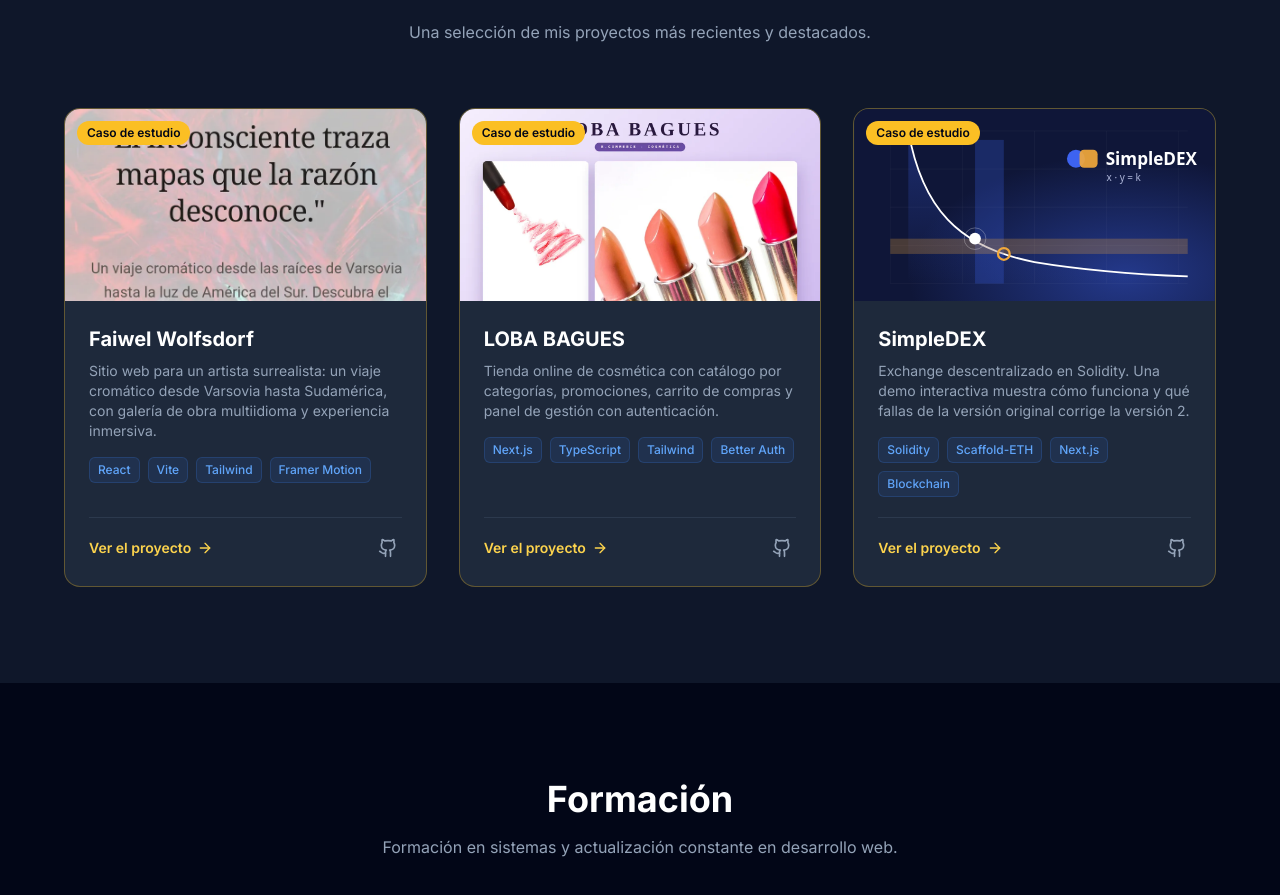
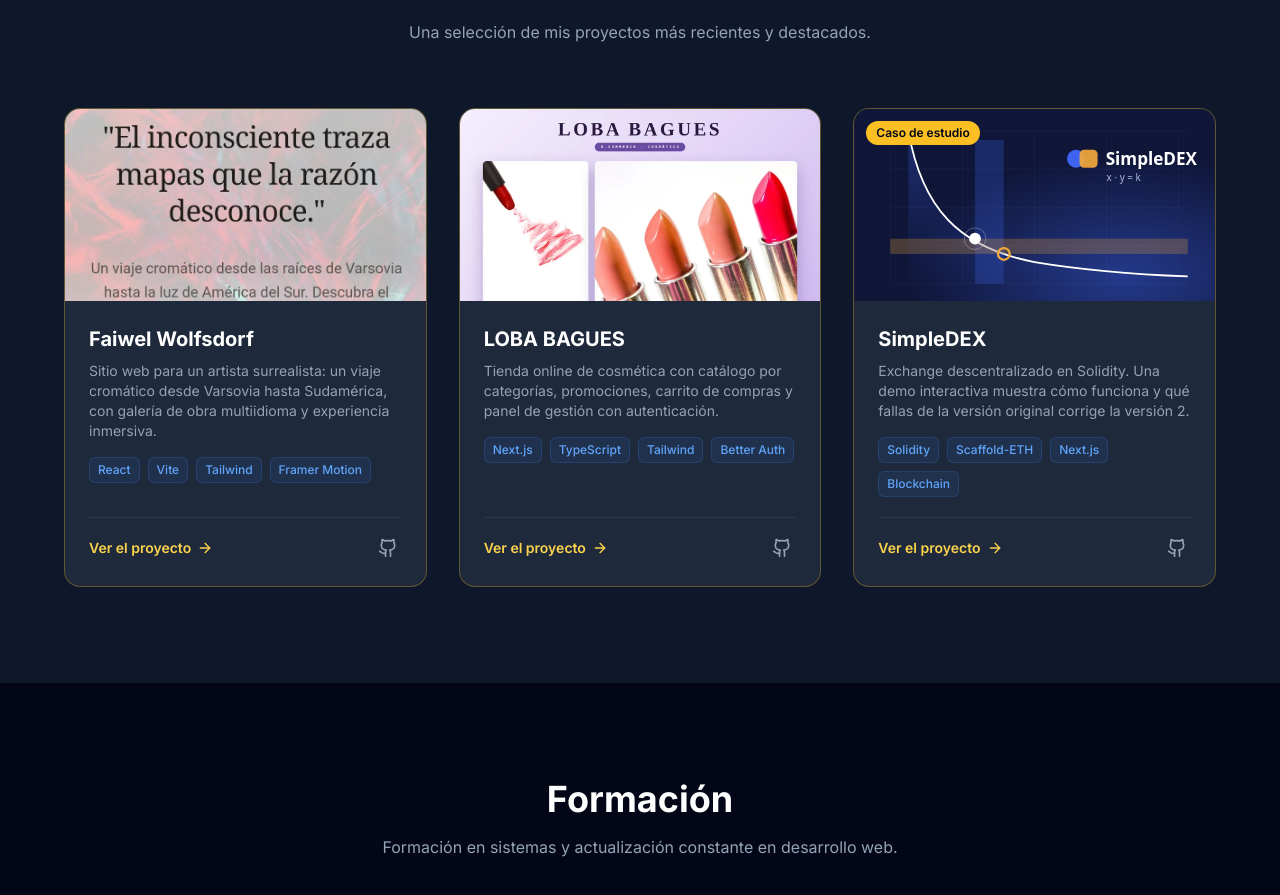
Before and after one commit to mirtalonghi/moebius-labs, a React (Vite) app: page / in a window 1280 px wide. Shown: the part 932-1827 px from the top of the page. Built offline with nearby package versions, Linux system fonts and the light colour scheme.

Commit message:
Portfolio: sin la etiqueta 'Caso de estudio' en las cards de Faiwel y LOBA BAGUES
Co-Authored-By: Claude Opus 5.5 <noreply@anthropic.com>
Claude-Session: https://claude.ai/code/session_01Rjzx4XJbH6yHaLXP44N6cg

```diff
--- a/src/components/landing/Portfolio.tsx
+++ b/src/components/landing/Portfolio.tsx
@@ -15,6 +15,7 @@ type Project = {
   imagePosition?: string;
   tags: string[];
   github?: string;
+  hideBadge?: boolean; // oculta la etiqueta "Caso de estudio" sobre la imagen
 } & (
   | { type: 'link'; link: string }
   | { type: 'detail'; detailPage: string }
@@ -28,6 +29,7 @@ const projects: Project[] = [
     image: "/projects/faiwelwolfsdorf.webp",
     tags: ["React", "Vite", "Tailwind", "Framer Motion"],
     detailPage: "/proyectos/faiwel-wolfsdorf/",
+    hideBadge: true,
     github: "https://github.com/mirtalonghi/wolfsdorff"
   },
   {
@@ -38,6 +40,7 @@ const projects: Project[] = [
     imagePosition: "object-top",
     tags: ["Next.js", "TypeScript", "Tailwind", "Better Auth"],
     detailPage: "/proyectos/loba-bagues/",
+    hideBadge: true,
     github: "https://github.com/mirtalonghi/LOBABAGUES"
   },
   {
@@ -77,7 +80,7 @@ const ProjectCard: React.FC<{ project: Project; index: number }> = ({ project, i
           decoding="async"
           className={`w-full h-full object-cover ${project.imagePosition ?? ''} group-hover:scale-110 transition-transform duration-500`}
         />
-        {isDetail && (
+        {isDetail && !project.hideBadge && (
           <span className="absolute top-3 left-3 text-xs font-semibold px-2.5 py-1 rounded-full bg-amber-400 text-slate-950">
             Caso de estudio
           </span>
```
